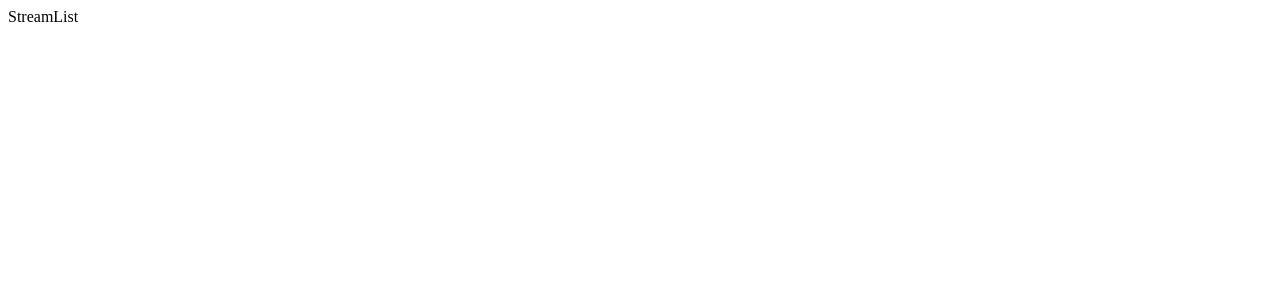
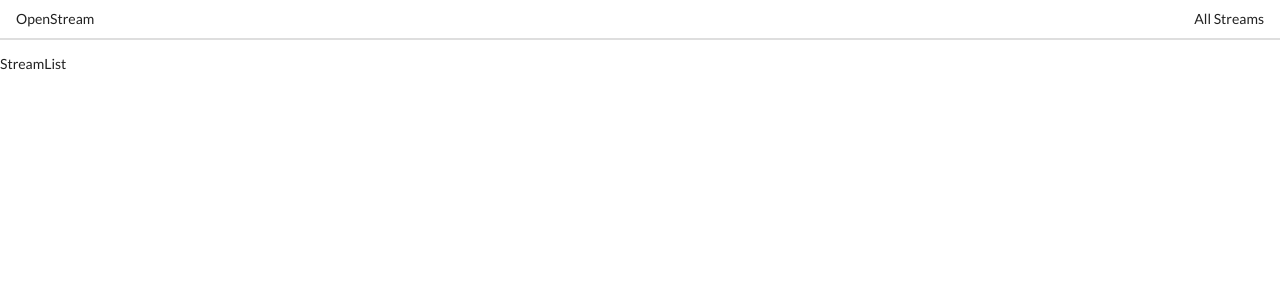
Before and after one commit to danielphan-dp/streaming-platform-client, a React (Create React App) app: page / in a window 1280 px wide. Shown: the top 300 px of the page. Built offline with nearby package versions, Linux system fonts and the light colour scheme.

Commit message:
minor changes

```diff
--- a/public/index.html
+++ b/public/index.html
@@ -5,6 +5,7 @@
     <link rel="icon" href="%PUBLIC_URL%/favicon.ico" />
     <meta name="viewport" content="width=device-width, initial-scale=1" />
     <meta name="theme-color" content="#000000" />
+		<link rel="stylesheet" href="https://cdnjs.cloudflare.com/ajax/libs/semantic-ui/2.4.1/semantic.min.css" />
     <meta
       name="description"
       content="Web site created using create-react-app"
--- a/src/components/App.js
+++ b/src/components/App.js
@@ -5,12 +5,14 @@
 import StreamEdit from './streams/StreamEdit';
 import StreamList from './streams/StreamList';
 import StreamShow from './streams/StreamShow';
+import Header from "./Header";
 
 const App = () => {
 	return (
 		<div>
 			<BrowserRouter>
 				<div>
+					<Header />
 					<Route path="/" exact component={StreamList} />
 					<Route path="/streams/new" exact component={StreamCreate} />
 					<Route path="/streams/edit" exact component={StreamEdit} />
--- /dev/null
+++ b/src/components/Header.js
@@ -0,0 +1,19 @@
+import React from "react";
+import { Link } from "react-router-dom";
+
+const Header = () => {
+	return (
+		<div className="ui secondary pointing menu">
+			<Link to="/" className="item">
+				OpenStream
+			</Link>
+			<div className="right menu">
+				<Link to="/" className="item">
+					All Streams
+				</Link>
+			</div>
+		</div>
+	);
+};
+
+export default Header;
```
